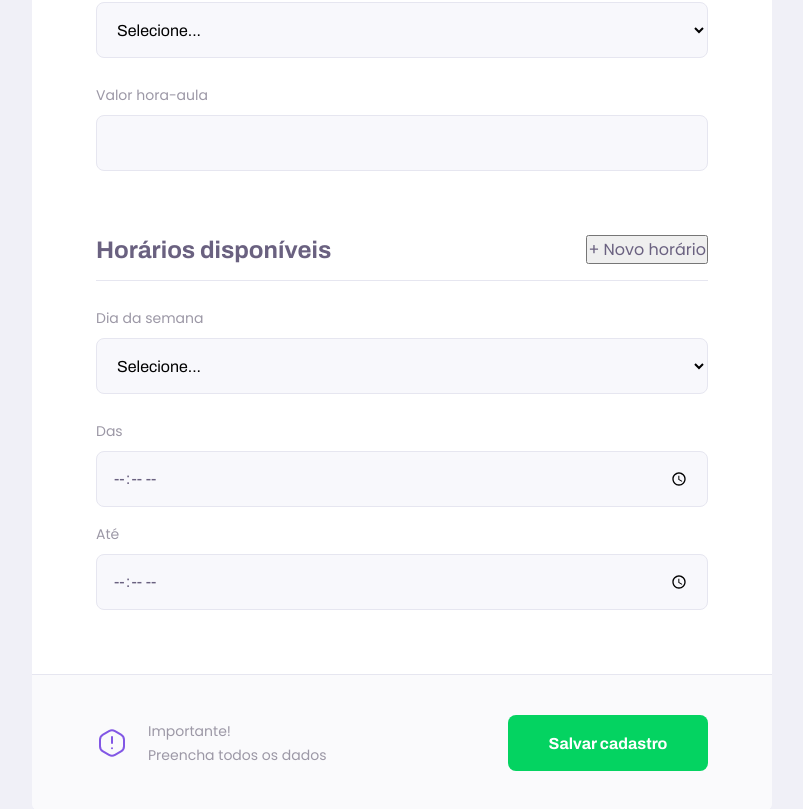
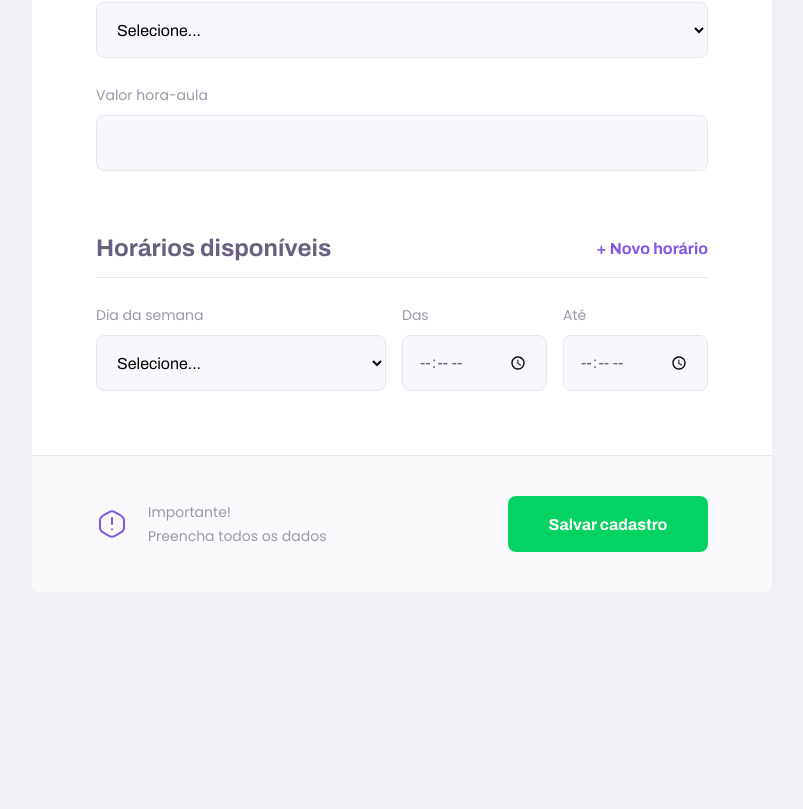
Before and after one commit to Joao-rangel/js-proffy, a React (Create React App) app: page /give-classes in a window 1280 px wide. Shown: the part 1020-1829 px from the top of the page, without its empty margins (238-1041 px from the left). After the commit the page ends 1612 px from the top, so only its background shows below. Built offline with nearby package versions, Linux system fonts and the light colour scheme.

Commit message:
add teacher form schedule input

```diff
--- a/src/components/Select/index.tsx
+++ b/src/components/Select/index.tsx
@@ -15,8 +15,8 @@ const Select: React.FC<SelectProps> = ({ label, name, options, ...rest }) => { /
   return ( /* React deixa usar estruturas de repetição como usado no select */
     <div className="select-block">
       <label htmlFor={name}>{label}</label>
-      <select id={name} {...rest}>
-        <option value="" disabled selected hidden>Selecione...</option>
+      <select id={name} defaultValue="" {...rest}>
+        <option value="" disabled hidden>Selecione...</option>
 
         {options.map(option => {
           return <option key={option.value} value={option.value}>{option.label}</option>
--- a/src/pages/Landing/styles.css
+++ b/src/pages/Landing/styles.css
@@ -16,7 +16,7 @@
 
 .hero-image {
   width: 100%;
-  max-height: 45vh;
+  max-height: 40vh;
 }
 
 .logo-container {
@@ -100,6 +100,11 @@
     grid-template-areas: "logo hero hero" "buttons buttons total";
   }
 
+  .hero-image {
+    max-height: 50vh;
+    padding-left: 2rem;
+  }
+
   .logo-container {
     grid-area: logo;
     align-self: center;
--- a/src/pages/TeacherForm/index.tsx
+++ b/src/pages/TeacherForm/index.tsx
@@ -1,14 +1,26 @@
-import React from 'react'
+import React, { useState } from 'react'
 
 import PageHeader from '../../components/PageHeader'
 import Input from '../../components/Input'
-import './styles.css'
 
 import warningIcon from "../../assets/images/icons/warning.svg";
 import Textarea from '../../components/Textarea';
 import Select from '../../components/Select';
 
-function TeacherForm() {
+import './styles.css'
+
+function TeacherForm() { /* declarando itens da agenda dos professores */
+  const [scheduleItems, setScheduleItems] = useState([ /* useState permite atualizar a view poia o react o observa | useState tem um primeiro valor imutáveil e um segundo valor que quando declarado, substitui o primeiro. */
+    { week_day: 0, from: '', to: '' },
+  ])
+
+  function addNewScheduleItem() { /* não é possível usar push por conta do useState, mas pode-se copiar o valor da primeira array para dentro da segunda (que vai sibstituir a primeira) */
+    setScheduleItems([
+      ...scheduleItems,
+      { week_day: 0, from: '', to: '' }
+    ])
+  }
+
   return (
     <div id="page-teacher-form" className="container">
       <PageHeader
@@ -51,11 +63,14 @@ function TeacherForm() {
         <fieldset>
           <legend>
             Horários disponíveis
-            <button type="button">
+            <button type="button" onClick={addNewScheduleItem}>
               + Novo horário
             </button>
           </legend>
 
+          {scheduleItems.map(scheduleItem => { /* gera as inputs pra cada schedule enviado */
+            return ( /* key obrigatorio */
+              <div key={scheduleItem.week_day + scheduleItem.from} className="schedule-item">
                 <Select
                   name="week-day"
                   label="Dia da semana"
@@ -73,7 +88,9 @@ function TeacherForm() {
                 <Input name="from" label="Das" type="time" />
 
                 <Input name="to" label="Até" type="time" />
-
+              </div>
+            );
+          })}
         </fieldset>
 
         <footer>
--- a/src/pages/TeacherForm/styles.css
+++ b/src/pages/TeacherForm/styles.css
@@ -36,6 +36,29 @@
   width: 100%;
   padding-bottom: 1.6rem;
   border-bottom: 1px solid var(--color-line-in-white);
+}
+
+#page-teacher-form main fieldset legend button {
+  background: none;
+  border: 0;
+  color: var(--color-primary);
+  font: 700 1.6rem Archivo;
+  cursor: pointer;
+  transition: color 0.2ms;
+}
+
+#page-teacher-form main fieldset legend button:hover {
+  color: var(--color-primary-dark);
+}
+
+#page-teacher-form main fieldset .schedule-item {
+  display: grid;
+  grid-template-columns: 2fr 1fr 1fr;
+  column-gap: 1.6rem;
+}
+
+#page-teacher-form main fieldset .schedule-item .input-block {
+  margin-top: 0 !important;
 }
 
 #page-teacher-form main fieldset .input-block + .textarea-block {
```
Lines whose indentation alone changed are shown as unchanged.
